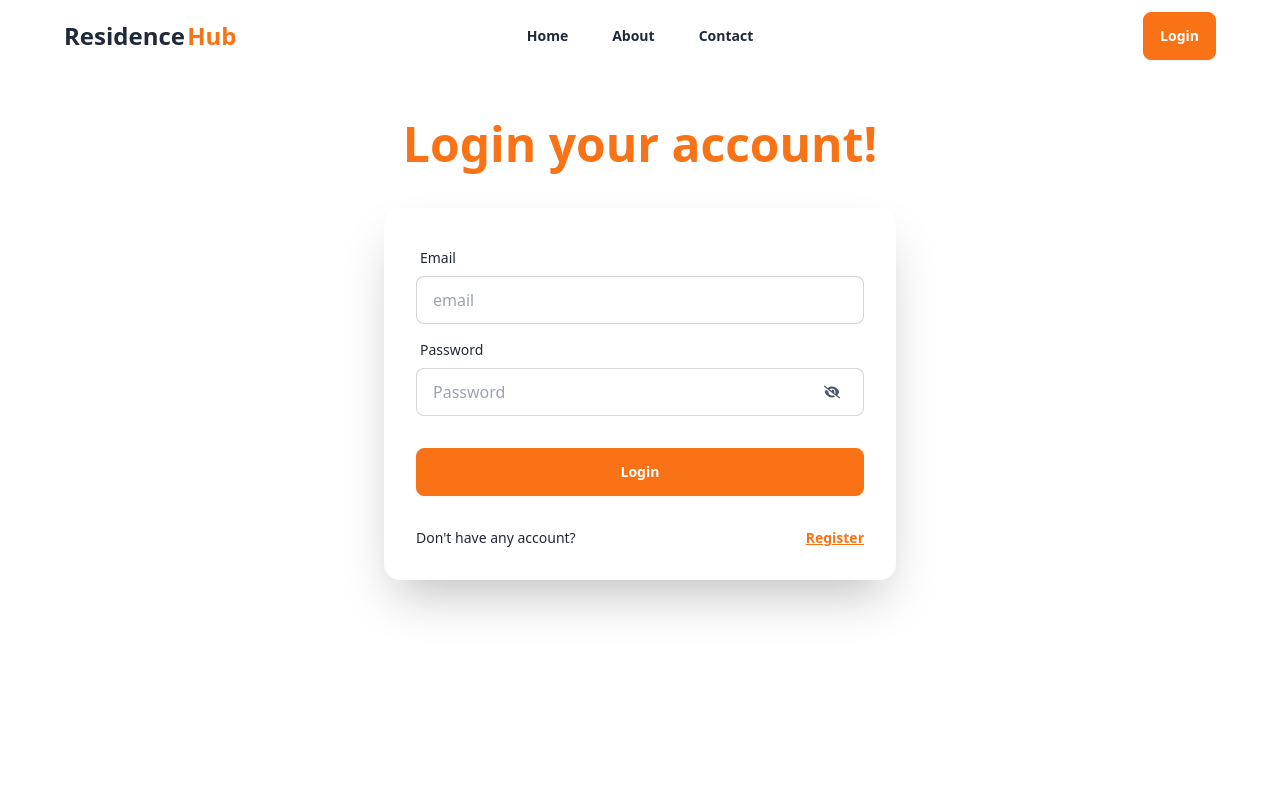
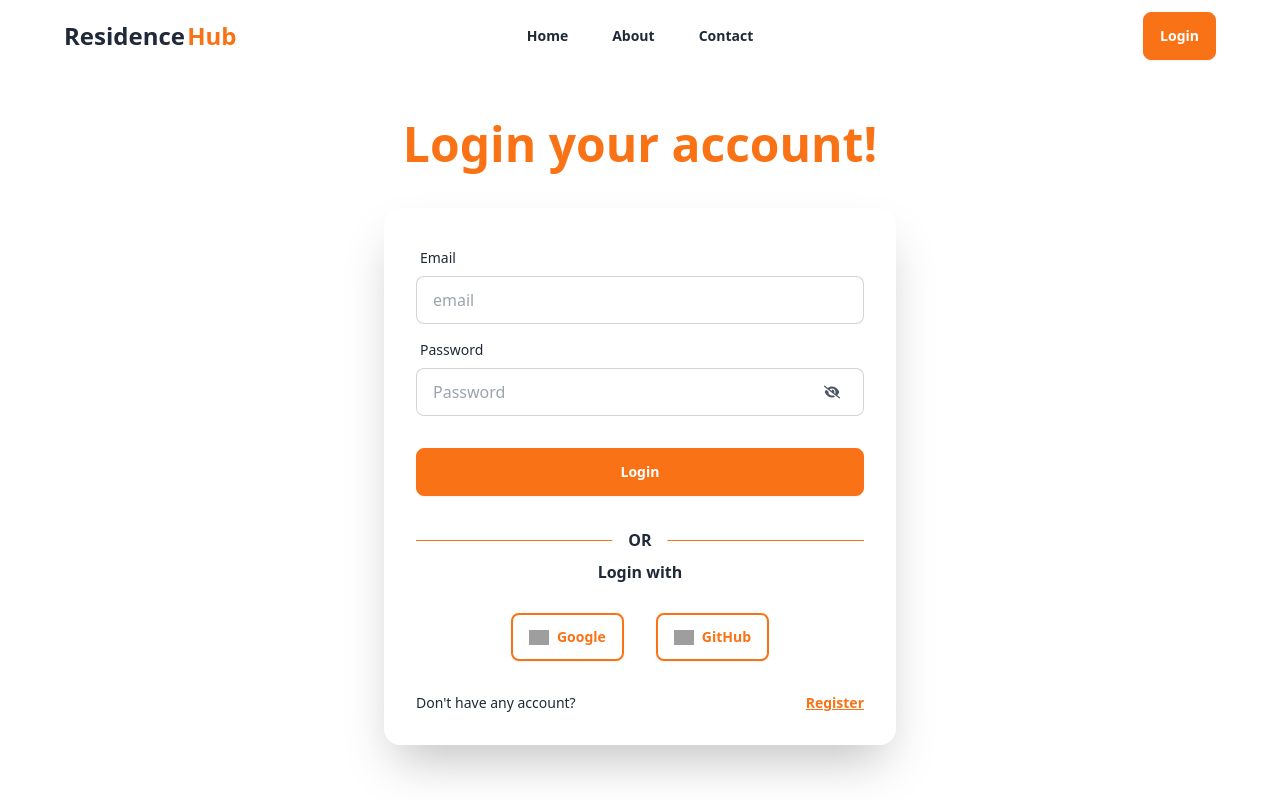
Before and after one commit to Meehnaaz-Basit/ResidenceHub, a React (Vite) app: page /login in a window 1280 px wide. Built offline with nearby package versions, Linux system fonts and the light colour scheme; no server answers; grey boxes are pictures that could not be loaded.

Commit message:
added google and github authentication

```diff
--- a/src/main.jsx
+++ b/src/main.jsx
@@ -14,6 +14,7 @@ import PropertyDetails from "./pages/routes/PropertyDetails";
 import PrivateRoute from "./pages/routes/PrivateRoute";
 import { HelmetProvider } from "react-helmet-async";
 import ProfileUpdate from "./pages/routes/ProfileUpdate";
+import Error404 from "./pages/Error404";
 
 const router = createBrowserRouter([
   {
@@ -62,6 +63,10 @@ const router = createBrowserRouter([
         ),
         loader: () => fetch("/data.json"),
       },
+      {
+        path: "/*",
+        element: <Error404></Error404>,
+      },
     ],
   },
 ]);
--- /dev/null
+++ b/src/pages/Error404.jsx
@@ -0,0 +1,22 @@
+import { Link } from "react-router-dom";
+
+const Error404 = () => {
+  return (
+    <div>
+      <div className="flex flex-col h-[50vh] justify-center items-center mx-auto mt-20">
+        <img
+          className="w-[30%] object-cover"
+          src="https://i.ibb.co/c6hPvxT/error.jpg"
+          alt=""
+        />
+        <span className="mt-8">
+          <Link to="/" className="btn bg-orange-500 text-white font-bold px-4">
+            Go Back to Home page
+          </Link>
+        </span>
+      </div>
+    </div>
+  );
+};
+
+export default Error404;
--- a/src/pages/Login.jsx
+++ b/src/pages/Login.jsx
@@ -6,9 +6,11 @@ import { Helmet } from "react-helmet-async";
 
 const Login = () => {
   const [showPassword, setShowPassword] = useState(false);
-  const { logIn } = useContext(AuthContext);
+  const { logIn, loginWithGoogle, loginWithGithub } = useContext(AuthContext);
   const location = useLocation();
   const navigate = useNavigate();
+
+  console.log("login with google,login page", loginWithGoogle);
 
   const handleLogin = (e) => {
     e.preventDefault();
@@ -32,6 +34,24 @@ const Login = () => {
         console.error(error);
         // alert("password didnot match");
       });
+  };
+  const handleLoginWithGoogle = (e) => {
+    e.preventDefault();
+    loginWithGoogle()
+      .then((result) => {
+        console.log(result.user);
+        navigate(location?.state ? location.state : "/");
+      })
+      .catch();
+  };
+  const handleLoginWithGithub = (e) => {
+    e.preventDefault();
+    loginWithGithub()
+      .then((result) => {
+        console.log(result.user);
+        navigate(location?.state ? location.state : "/");
+      })
+      .catch();
   };
 
   return (
@@ -89,6 +109,37 @@ const Login = () => {
                 </button>
               </div>
             </form>
+            <div className="mx-8 mt-3 mb-8 h-[1px] text-center relative  bg-orange-500">
+              <span className="p-2 px-4 font-semibold absolute top-5 left-50% transform -translate-x-1/2 -translate-y-full bg-white ">
+                OR
+              </span>
+              <p className="mt-5 font-semibold">Login with</p>
+            </div>
+
+            <div className="flex justify-center gap-8 p-8 pt-0 mt-10 text-sm">
+              <button
+                onClick={handleLoginWithGoogle}
+                className="btn bg-transparent border-2 border-orange-500 hover:bg-transparent "
+              >
+                <img
+                  className="w-5"
+                  src="https://i.ibb.co/r3Z4M9J/google.png"
+                  alt=""
+                />{" "}
+                <span className="font-bold text-orange-500">Google</span>
+              </button>
+              <button
+                onClick={handleLoginWithGithub}
+                className="btn bg-transparent border-2 border-orange-500 hover:bg-transparent "
+              >
+                <img
+                  className="w-5"
+                  src="https://i.ibb.co/jVWqChS/github.png"
+                  alt=""
+                />{" "}
+                <span className="font-bold text-orange-500">GitHub</span>
+              </button>
+            </div>
             <div className="flex justify-between p-8 pt-0 text-sm">
               <div>
                 <p> Don't have any account?</p>
--- a/src/pages/routes/ProfileUpdate.jsx
+++ b/src/pages/routes/ProfileUpdate.jsx
@@ -36,12 +36,16 @@ const ProfileUpdate = () => {
           <div className="w-full">
             <img
               className="w-[200px] h-[200px] rounded-full object-cover mx-auto"
-              src={user?.photoURL || ""}
+              src={user?.photoURL || "https://i.ibb.co/X3yrLFJ/pngegg.png"}
               alt=""
             />
           </div>
-          <h1 className="font-bold text-2xl">{user?.displayName || ""}</h1>
-          <p className="font-medium text-xl">{user?.email || ""}</p>
+          <h1 className="font-bold text-2xl">
+            User Name: <span> {user?.displayName || "No Name found!"}</span>
+          </h1>
+          <p className="font-medium text-xl">
+            User Email: <span>{user?.email || "No Email found!"}</span>
+          </p>
         </div>
         <div className="lg:h-[80%] lg:w-[2px] bg-orange-500"></div>
         <div className="md:basis-1/2">
@@ -81,7 +85,7 @@ const ProfileUpdate = () => {
                 placeholder="Email Address"
                 name="email"
                 className="input input-bordered"
-                value={user?.email || ""}
+                value={user?.email || "'No email found!'"}
                 disabled
               />
             </div>
--- a/src/provider/AuthProvider.jsx
+++ b/src/provider/AuthProvider.jsx
@@ -1,9 +1,12 @@
 import { createContext, useEffect, useState } from "react";
 import {
+  GithubAuthProvider,
+  GoogleAuthProvider,
   createUserWithEmailAndPassword,
   getAuth,
   onAuthStateChanged,
   signInWithEmailAndPassword,
+  signInWithPopup,
   signOut,
 } from "firebase/auth";
 import app from "../firebase/firebase.config";
@@ -19,6 +22,20 @@ const AuthProvider = ({ children }) => {
   const createUser = (email, password) => {
     setLoading(true);
     return createUserWithEmailAndPassword(auth, email, password);
+  };
+
+  // google provider
+  const googleProvider = new GoogleAuthProvider();
+  //
+  const loginWithGoogle = () => {
+    return signInWithPopup(auth, googleProvider);
+  };
+
+  // github provider
+  const githubProvider = new GithubAuthProvider();
+  //
+  const loginWithGithub = () => {
+    return signInWithPopup(auth, githubProvider);
   };
 
   const logIn = (email, password) => {
@@ -48,6 +65,9 @@ const AuthProvider = ({ children }) => {
     createUser,
     logIn,
     logOut,
+
+    loginWithGoogle,
+    loginWithGithub,
   };
 
   return (
```
